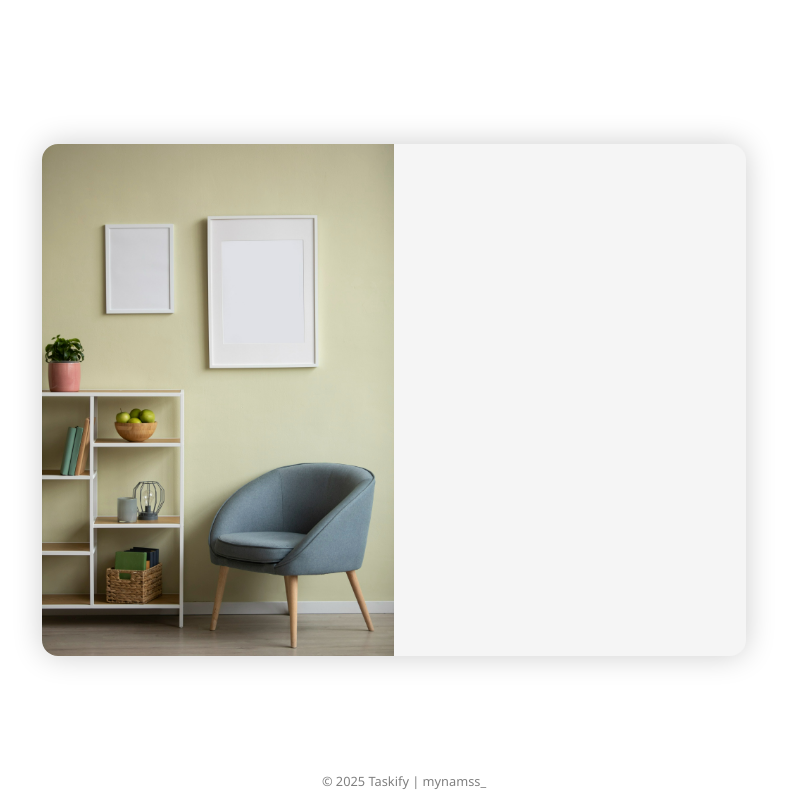
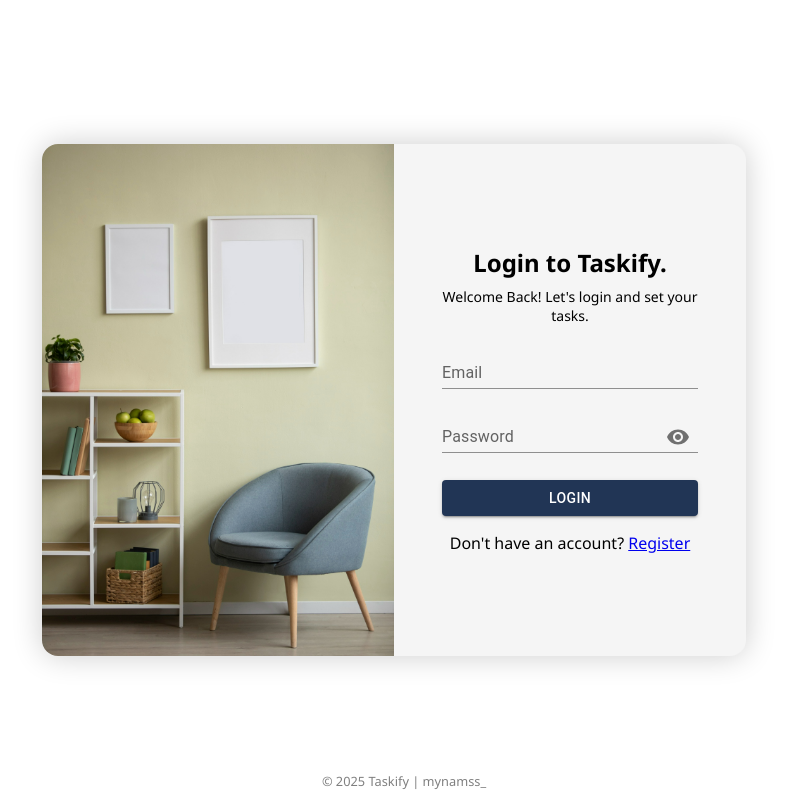
Before and after one commit to mynamss/react-taskify, a React (Vite) app: page /login in a window 1280 px wide. Shown: the whole page, without its empty margins (246-1033 px from the left). Built offline with nearby package versions, Linux system fonts and the light colour scheme; no server answers.

Commit message:
fix: login supabase

```diff
--- a/src/App.jsx
+++ b/src/App.jsx
@@ -1,21 +1,20 @@
-import {
-  BrowserRouter as Router,
-  Routes,
-  Route,
-  useLocation,
-} from "react-router-dom";
+import { BrowserRouter as Router, Routes, Route } from "react-router-dom";
 import ThemeConfigProvider from "./configs/ThemeConfig";
-// import "./styles/App.css";
 
-import Header from "./components/base/Header";
+// pages
 import Home from "./pages/Home";
 import About from "./pages/About";
 import Contact from "./pages/Contact";
+import Register from "./pages/Register";
 import Login from "./pages/Login";
-import Register from "./pages/Register";
-import Footer from "./components/base/Footer";
+import Profile from "./pages/Profile";
+// context
 import { TaskProvider } from "./context/TaskContext";
 import { AuthProvider } from "./context/AuthContext";
+// components
+// import Header from "./components/base/Header";
+import Footer from "./components/base/Footer";
+// routes
 import PrivateRoute from "./routes/PrivateRoute";
 import PublicRoute from "./routes/PublicRoute";
 
@@ -27,15 +26,17 @@
         <AuthProvider>
           <TaskProvider>
             <Routes>
-              <Route
-                path="/"
-                element={
-                  <PrivateRoute>
-                    <Home />
-                  </PrivateRoute>
-                }
-              />
-              <Route
+              <Route element={<PublicRoute />}>
+                <Route path="/login" element={<Login />} />
+                <Route path="/register" element={<Register />} />
+              </Route>
+              <Route element={<PrivateRoute />}>
+                <Route path="/" element={<Home />} />
+                <Route path="/about" element={<About />} />
+                <Route path="/contact" element={<Contact />} />
+                <Route path="/profile" element={<Profile />} />
+              </Route>
+              {/* <Route
                 path="/about"
                 element={
                   <PrivateRoute>
@@ -50,8 +51,8 @@
                     <Contact />
                   </PrivateRoute>
                 }
-              />
-              <Route
+              /> */}
+              {/* <Route
                 path="/login"
                 element={
                   <PublicRoute>
@@ -66,7 +67,15 @@
                     <Register />
                   </PublicRoute>
                 }
-              />
+              /> */}
+              {/* <Route
+                path="/profile/me"
+                element={
+                  <PublicRoute>
+                    <Register />
+                  </PublicRoute>
+                }
+              /> */}
             </Routes>
           </TaskProvider>
           <Footer />
--- a/src/components/base/Header.jsx
+++ b/src/components/base/Header.jsx
@@ -2,12 +2,12 @@
 import "../../styles/Header.css";
 import { useNavigate } from "react-router-dom";
 import { useAuth } from "../../context/AuthContext";
+import { supabase } from "../../configs/db/supabase";
 
 import { IconButton } from "@mui/material";
 import { WebStories, AccountCircle, Logout } from "@mui/icons-material";
 
 export default function Header() {
-  const { logout } = useAuth();
   const navigate = useNavigate();
 
   const navList = [
@@ -15,6 +15,21 @@
     { title: "About", url: "/about" },
     { title: "Contact", url: "/contact" },
   ];
+
+  const handleLogout = async () => {
+    try {
+      // Logout dari Supabase
+      await supabase.auth.signOut();
+
+      // Hapus session dari localStorage
+      localStorage.removeItem("supabase_session");
+
+      // Redirect ke halaman login
+      navigate("/login");
+    } catch (e) {
+      console.error("Error during logout:", e.message);
+    }
+  };
 
   return (
     <nav className="navbar">
@@ -29,7 +44,7 @@
         ))}
       </ul>
       <div className="header-btn">
-        <IconButton className="logout-btn" onClick={logout}>
+        <IconButton className="logout-btn" onClick={handleLogout}>
           <Logout />
         </IconButton>
         <IconButton className="profile-btn">
--- a/src/pages/Login.jsx
+++ b/src/pages/Login.jsx
@@ -5,28 +5,72 @@
 import AuthForm from "../components/auth/AuthForm";
 import IMAGE_COVER from "../assets/images/v-login-bg.jpg";
 import { useImmer } from "use-immer";
+import { supabase } from "../configs/db/supabase";
+import CenterSnackbar from "../components/base/SnackBar";
+import { authValidation } from "../utils/authValidation";
 
 export default function Login() {
+  const navigate = useNavigate();
   const [email, setEmail] = useState("");
   const [password, setPassword] = useState("");
   const [showPassword, setShowPassword] = useState(false);
-  const [error, setError] = useState("");
-  const { login } = useAuth();
-  const navigate = useNavigate();
+  const [message, setMessage] = useState("");
+  const [open, setOpen] = useState(false);
+  const [loading, setLoading] = useState(false);
+  const [error, setError] = useImmer({
+    email: {
+      status: false,
+      message: "",
+    },
+    password: {
+      status: false,
+      message: "",
+    },
+  });
 
-  const handleSubmit = (e) => {
+  // submit handler
+  const handleSubmit = async (e) => {
     e.preventDefault();
-    if (email === "user@example.com" && password === "123") {
-      login({ email });
-      navigate("/");
-    } else {
-      setError("Invalid email or password.");
+
+    // input validation
+    const isValid = authValidation("login", setError, {
+      email,
+      password,
+    });
+    if (!isValid) return;
+    setLoading(true);
+
+    try {
+      const { data: user, error: errorAuth } =
+        await supabase.auth.signInWithPassword({
+          email,
+          password,
+        });
+
+      if (errorAuth) {
+        throw errorAuth;
+      }
+
+      setMessage("Login successful. Redirecting...");
+      setLoading(false);
+      setOpen(true);
+
+      setTimeout(() => {
+        navigate("/");
+      }, 1500);
+    } catch (e) {
+      console.log("ERROR: " + e);
+      setMessage(e.message);
+      setLoading(false);
+      setOpen(true);
+    } finally {
+      setLoading(false);
     }
   };
 
   return (
     <AuthLayout image={IMAGE_COVER}>
-      {/* <AuthForm
+      <AuthForm
         title="Login to Taskify."
         description="Welcome Back! Let's login and set your tasks."
         isRegister={false}
@@ -37,7 +81,11 @@
         showPassword={showPassword}
         setShowPassword={setShowPassword}
         handleSubmit={handleSubmit}
-      /> */}
+        error={error}
+        setError={setError}
+        isLoading={loading}
+      />
+      <CenterSnackbar open={open} setOpen={setOpen} message={message} />
     </AuthLayout>
   );
 }
--- /dev/null
+++ b/src/pages/Profile.jsx
@@ -0,0 +1,13 @@
+import Header from "../components/base/Header";
+
+export default function Profile() {
+  return (
+    <div className="content-container">
+      <Header />
+      <h1>Profile Page</h1>
+      <p>This is profile page</p>
+      <p>Fullname : Nunung Ali Maulana</p>
+      <p>Email : {localStorage.getItem()}</p>
+    </div>
+  );
+}
--- a/src/pages/Register.jsx
+++ b/src/pages/Register.jsx
@@ -5,6 +5,7 @@
 import IMAGE_COVER from "../assets/images/v-register-bg.jpg";
 import { supabase } from "../configs/db/supabase";
 import CenterSnackbar from "../components/base/SnackBar";
+import { authValidation } from "../utils/authValidation";
 
 export default function Register() {
   const [fullname, setFullname] = useState("");
@@ -28,34 +29,20 @@
       message: "",
     },
   });
-  console.log(error);
-
-  // input validation
-  const validateInputs = () => {
-    if (!fullname || !email || !password) {
-      setError((draft) => {
-        draft.fullname.status = true;
-        draft.email.status = true;
-        draft.password.status = true;
-        draft.fullname.message = fullname ? "" : "required.";
-        draft.email.message = email ? "" : "required.";
-        draft.password.message = password ? "" : "required.";
-      });
-      return false;
-    }
-    if (password.length < 6) {
-      setMessage("Password must be at least 6 characters long.");
-      setOpen(true);
-      return false;
-    }
-    return true;
-  };
 
   // submit button
   const handleSubmit = async (e) => {
     e.preventDefault();
+    console.log("FIRST", error);
 
-    if (!validateInputs()) return;
+    // input validation
+    const isValid = authValidation("register", setError, {
+      fullname,
+      email,
+      password,
+    });
+
+    if (!isValid) return;
     setLoading(true);
 
     try {
--- a/src/routes/PrivateRoute.jsx
+++ b/src/routes/PrivateRoute.jsx
@@ -1,8 +1,26 @@
-import { Navigate } from "react-router-dom";
-import { useAuth } from "../context/AuthContext";
+import { useEffect, useState } from "react";
+import { Navigate, Outlet } from "react-router-dom";
+import { supabase } from "../configs/db/supabase";
+// import { isAuthenticated } from "../utils/authValidation";
 
-export default function PrivateRoute({ children }) {
-  const { user } = useAuth();
+export default function PrivateRoute() {
+  const [isAuthenticated, setIsAuthenticated] = useState(false);
+  const [loading, setLoading] = useState(true);
 
-  return user ? children : <Navigate to="/login" />;
+  useEffect(() => {
+    const checkSession = async () => {
+      const { data } = await supabase.auth.getSession();
+
+      setIsAuthenticated(!!data.session);
+      setLoading(false);
+    };
+    checkSession();
+  }, []);
+
+  if (loading) {
+    // Tampilkan indikator loading saat memeriksa sesi
+    return <div>Loading...</div>;
+  }
+
+  return isAuthenticated ? <Outlet /> : <Navigate to={"/login"} />;
 }
--- a/src/routes/PublicRoute.jsx
+++ b/src/routes/PublicRoute.jsx
@@ -1,8 +1,8 @@
-import { Navigate } from "react-router-dom";
+import { Navigate, Outlet } from "react-router-dom";
 import { useAuth } from "../context/AuthContext";
 
-export default function PublicRoute({ children }) {
+export default function PublicRoute() {
   const { user } = useAuth();
 
-  return user ? <Navigate to="/" /> : children;
+  return user ? <Navigate to="/" /> : <Outlet />;
 }
--- /dev/null
+++ b/src/utils/authValidation.js
@@ -0,0 +1,54 @@
+export function authValidation(
+  type = "register",
+  setError,
+  { fullname = "", email = "", password = "" }
+) {
+  let isValid = true;
+
+  setError((draft) => {
+    if (type === "register") {
+      // Validate fullname
+      if (!fullname) {
+        draft.fullname.status = true;
+        draft.fullname.message = "required.";
+        isValid = false;
+      } else if (fullname.length < 4) {
+        draft.fullname.status = true;
+        draft.fullname.message = "Fullname must be at least 4 characters.";
+        isValid = false;
+      }
+    }
+
+    // Validate email
+    const emailRegex = /^[^\s@]+@[^\s@]+\.[^\s@]+$/;
+    if (!email) {
+      draft.email.status = true;
+      draft.email.message = "required.";
+      isValid = false;
+    } else if (!emailRegex.test(email)) {
+      draft.email.status = true;
+      draft.email.message = "Invalid email format.";
+      isValid = false;
+    }
+
+    // Validate password
+    const passwordRegex = /^(?=.*[A-Za-z])(?=.*\d)[A-Za-z\d]{6,}$/;
+    if (!password) {
+      draft.password.status = true;
+      draft.password.message = "required.";
+      isValid = false;
+    } else if (!passwordRegex.test(password)) {
+      draft.password.status = true;
+      draft.password.message =
+        "Password must be at least 6 characters and include both letters and numbers.";
+      isValid = false;
+    }
+  });
+
+  return isValid;
+}
+
+export function isAuthenticated() {
+  const token = JSON.parse(localStorage.getItem("supabase_session"));
+  return !!token;
+}
```
Also changed, not shown: src/components/auth/AuthForm.jsx (+5 -5 lines).
